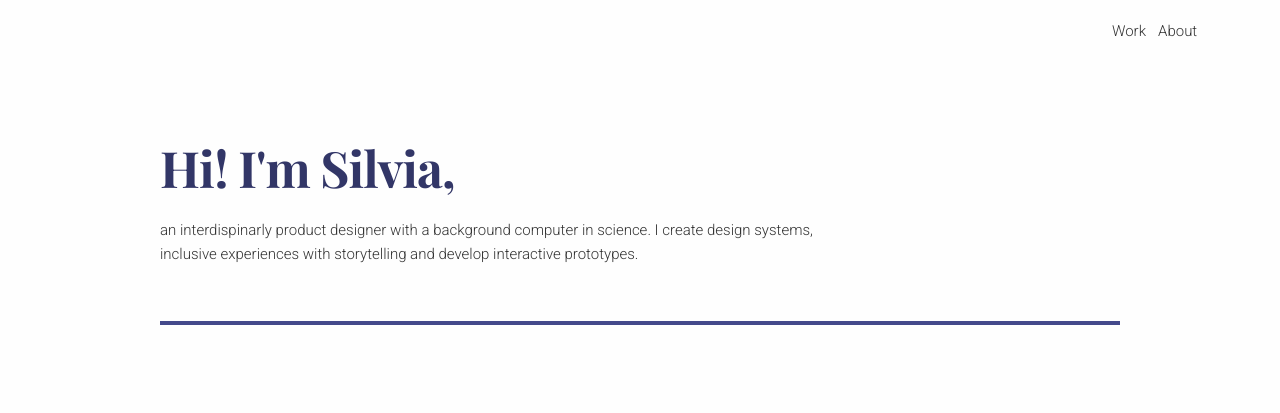
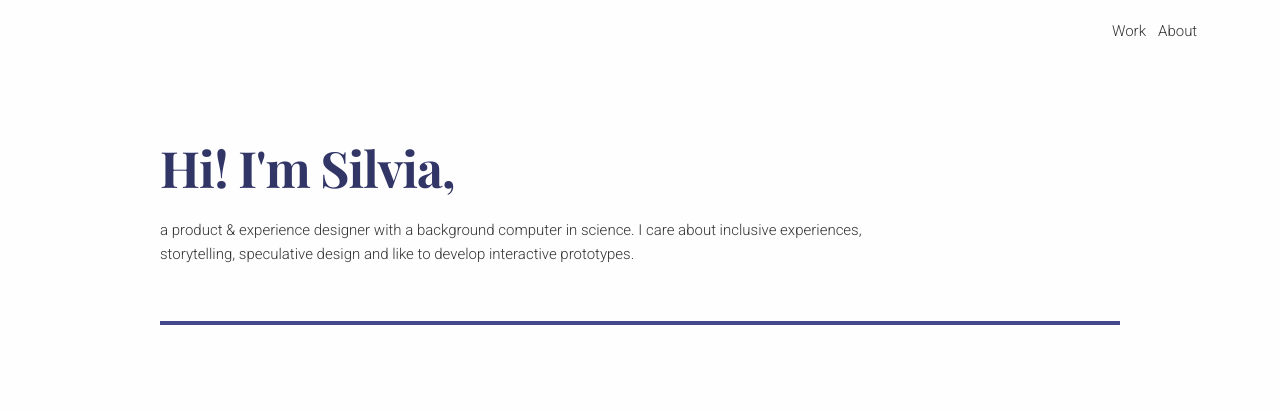
Before and after one commit to silviafuen/silviafuen.github.io, a Jekyll site: the page built from index.html, in a window 1280 px wide. Shown: the top 413 px of the page. Built offline with Jekyll 4.4.1, drawn with Linux system fonts in a browser that asks for light colours; nearby versions of some CDN libraries.

Commit message:
Update introduction

```diff
--- a/index.html
+++ b/index.html
@@ -8,8 +8,8 @@ title: Work - SF Portfolio
 <!-- ********** Introduction ********** -->
       <div class="nine columns">
         <h1>Hi! I'm Silvia,</h1>
-        <p> an interdispinarly product designer with a background computer in
-          science. I create design systems, inclusive experiences with storytelling and
+        <p> a product & experience designer with a background computer in
+          science. I care about inclusive experiences, storytelling, speculative design and like to
           develop interactive prototypes.</p>
 
       </div>
```
